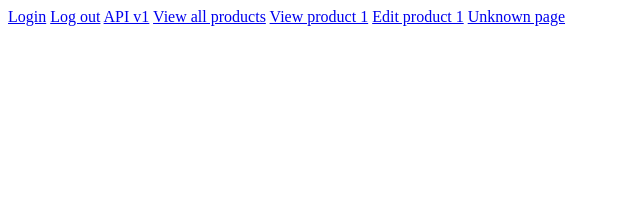
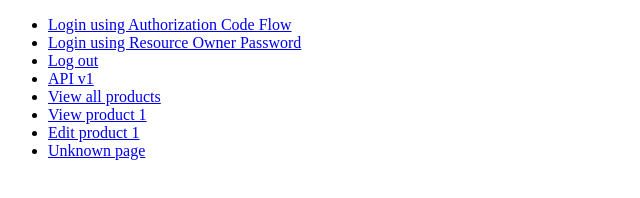
Before and after one commit to VivianeQDiverta/auth0-integration-client, a plain HTML site: page index.html in a window 1280 px wide. Shown: the whole page, without its empty margins (0-640 px from the left). Drawn offline with Linux system fonts and the light colour scheme.

Commit message:
add login page for resource owner password flow

```diff
--- a/index.html
+++ b/index.html
@@ -1,18 +1,21 @@
 <!DOCTYPE html>
 <html lang="en">
   <head>
-    <meta charset="UTF-8">
-    <meta name="viewport" content="width=device-width, initial-scale=1.0">
-    <meta http-equiv="X-UA-Compatible" content="ie=edge">
+    <meta charset="UTF-8" />
+    <meta name="viewport" content="width=device-width, initial-scale=1.0" />
+    <meta http-equiv="X-UA-Compatible" content="ie=edge" />
     <title>Auth0 integration demo</title>
   </head>
   <body>
-    <a href="/auth/login">Login</a>
-    <a href="/auth/logout">Log out</a>
-    <a href="/api/v1/">API v1</a>
-    <a href="/products">View all products</a>
-    <a href="/products/1">View product 1</a>
-    <a href="/products/1/edit">Edit product 1</a>
-    <a href="/unknown">Unknown page</a>
+    <ul>
+      <li><a href="/auth/login">Login using Authorization Code Flow</a></li>
+      <li><a href="/login">Login using Resource Owner Password</a></li>
+      <li><a href="/auth/logout">Log out</a></li>
+      <li><a href="/api/v1/">API v1</a></li>
+      <li><a href="/products">View all products</a></li>
+      <li><a href="/products/1">View product 1</a></li>
+      <li><a href="/products/1/edit">Edit product 1</a></li>
+      <li><a href="/unknown">Unknown page</a></li>
+    </ul>
   </body>
 </html>
```
Also changed, not shown: login.html (added, +18 -0 lines).
